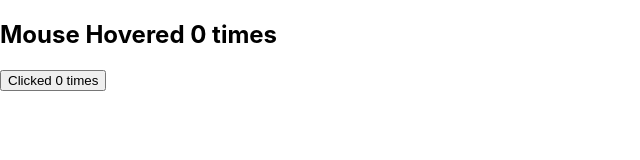
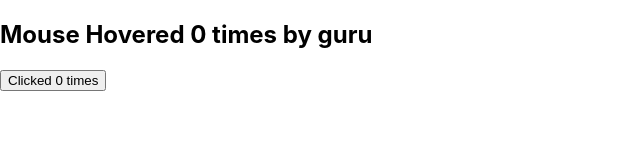
Before and after one commit to guru449/ReactTutorial, a React (Create React App) app: page / in a window 1280 px wide. Shown: the top 160 px of the page, without its empty margins (0-640 px from the left). Built offline with nearby package versions, Linux system fonts and the light colour scheme.

Commit message:
passing props and custom counter

```diff
--- a/src/App.js
+++ b/src/App.js
@@ -83,7 +83,7 @@ export class App extends Component {
   render() {
     return (
       <div>
-        <HoverCounter></HoverCounter>
+        <HoverCounter name="guru"></HoverCounter>
         <ClickCounter>
         </ClickCounter>
         {/* <ErrorBoundary>
--- a/src/ClickCounter.js
+++ b/src/ClickCounter.js
@@ -6,10 +6,10 @@ export class ClickCounter extends Component {
 
     return (
       <div>
-        <button onClick={this.propsincrementCount} >Clicked {this.props.counter} times</button>
+        <button onClick={this.props.incrementCount} >Clicked {this.props.counter} times</button>
       </div>
     )
   }
 }
 
-export default withCounter(ClickCounter)
+export default withCounter(ClickCounter, 10)
--- a/src/HoverCounter.js
+++ b/src/HoverCounter.js
@@ -2,16 +2,16 @@ import React, { Component } from 'react'
 import withCounter from './withCounter'
 class HoverCounter extends Component {
   render() {
-    const { counter, incrementCount } = this.props; // Destructure props
+    const { counter, incrementCount, name } = this.props; // Destructure props
 
     return (
       <div>
          <div>
-        <h2 onMouseOver={incrementCount}>Mouse Hovered {counter} times</h2>
+        <h2 onMouseOver={incrementCount}> Mouse Hovered {counter} times by {name}</h2>
       </div>
       </div>
     )
   }
 }
 
-export default withCounter(HoverCounter)
+export default withCounter(HoverCounter, 5)
--- a/src/withCounter.js
+++ b/src/withCounter.js
@@ -1,5 +1,5 @@
 import React from "react";
-const withCounter = WrappedComponent => {
+const withCounter = (WrappedComponent, incrementBy) => {
     class WithCounter extends React.Component {
         constructor(props) {
             super(props)
@@ -11,13 +11,13 @@ const withCounter = WrappedComponent => {
 
           handler = () => {
               this.setState(prevState => {
-                  return { counter: prevState.counter + 1 };
+                  return { counter: prevState.counter + incrementBy };
           })
           };
           render() {
             return (
                 <div>
-                    <WrappedComponent counter = {this.state.counter} incrementCount = {this.handler}></WrappedComponent>
+                    <WrappedComponent counter = {this.state.counter} incrementCount = {this.handler} {... this.props}></WrappedComponent>
                 </div>
             )
           }
```
